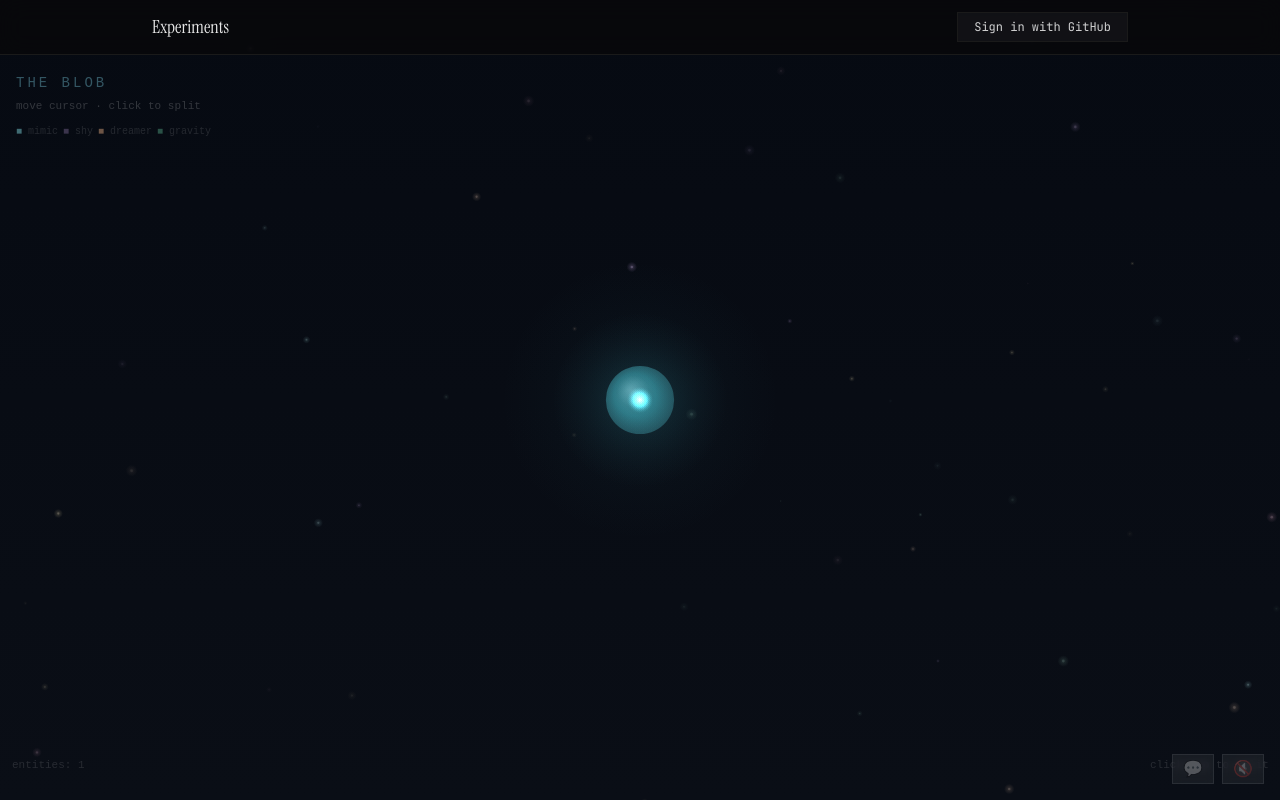
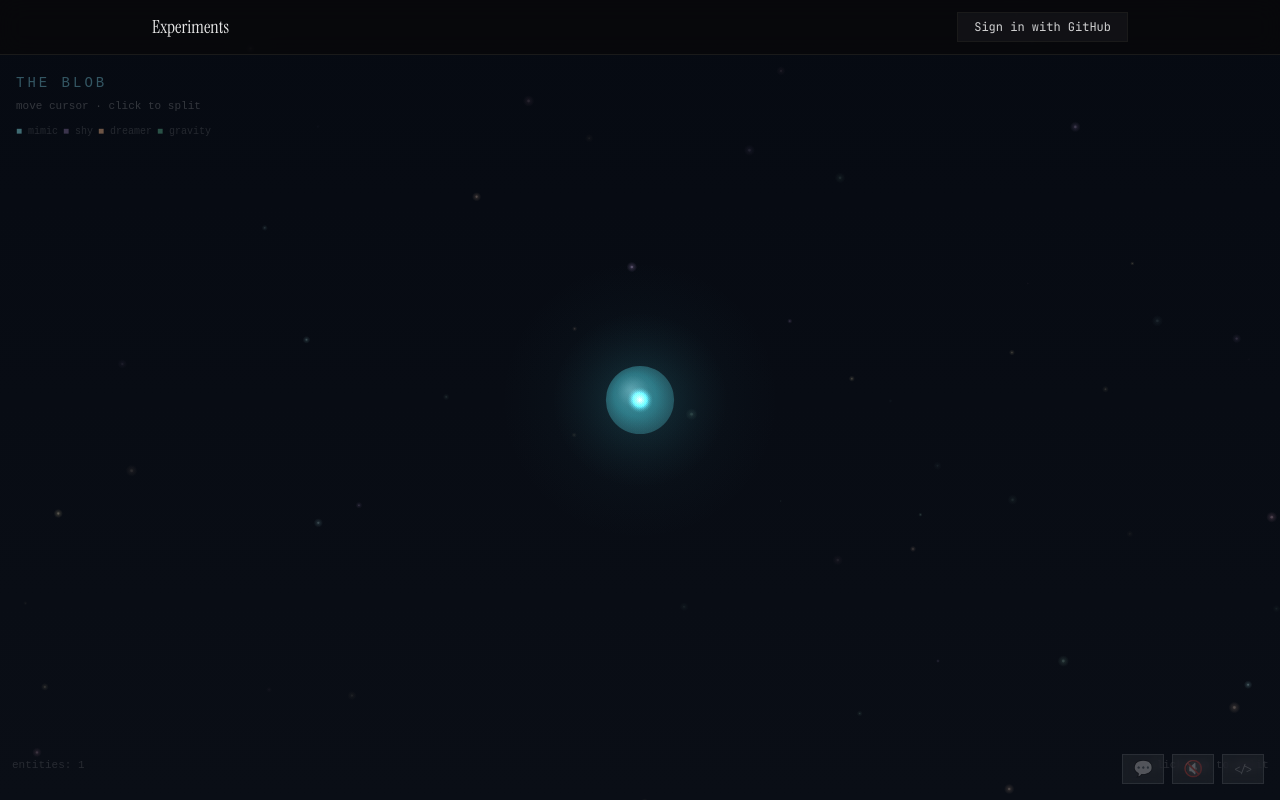
Before and after one commit to neill-k/experiments, a Next.js app: page /e/the-blob in a window 1280 px wide. Built offline with nearby package versions, Linux system fonts and the light colour scheme; no server answers; the database is empty.

Commit message:
chore: scheduled improvement - add view source links to all experiment pages

```diff
--- a/src/app/e/ant-farm/page.tsx
+++ b/src/app/e/ant-farm/page.tsx
@@ -432,6 +432,14 @@ export default function AntFarmPage() {
             <span className="hidden sm:inline font-[family-name:var(--font-mono)] text-[11px] text-white/20">
               Ant Farm
             </span>
+            <a
+              href="https://github.com/neill-k/experiments/tree/main/src/app/e/ant-farm"
+              target="_blank"
+              rel="noopener noreferrer"
+              className="font-[family-name:var(--font-mono)] text-[11px] text-white/15 hover:text-white/40 transition-colors"
+            >
+              &lt;/&gt;
+            </a>
             <button
               onClick={() => setShowComments((s) => !s)}
               className="font-[family-name:var(--font-mono)] text-[11px] text-white/40 hover:text-white/70 transition-colors"
--- a/src/app/e/the-blob/page.tsx
+++ b/src/app/e/the-blob/page.tsx
@@ -458,6 +458,27 @@ export default function TheBlobPage(){
           onMouseEnter={(e)=>{e.currentTarget.style.color='rgba(255,255,255,0.5)';e.currentTarget.style.background='rgba(255,255,255,0.1)';}}
           onMouseLeave={(e)=>{e.currentTarget.style.color='rgba(255,255,255,0.25)';e.currentTarget.style.background='rgba(255,255,255,0.06)';}}
         >{audioPlaying?'🔊':'🔇'}</button>
+        <a
+          href="https://github.com/neill-k/experiments/tree/main/src/app/e/the-blob"
+          target="_blank"
+          rel="noopener noreferrer"
+          onClick={(e)=>e.stopPropagation()}
+          style={{
+            background:'rgba(255,255,255,0.06)',
+            border:'1px solid rgba(255,255,255,0.08)',
+            padding:'6px 10px',
+            color:'rgba(255,255,255,0.15)',
+            fontSize:11,cursor:'pointer',
+            backdropFilter:'blur(4px)',WebkitBackdropFilter:'blur(4px)',
+            transition:'color 0.4s, background 0.4s',
+            lineHeight:1,
+            textDecoration:'none',
+            fontFamily:'var(--font-mono), monospace',
+            display:'flex',alignItems:'center',
+          }}
+          onMouseEnter={(e)=>{e.currentTarget.style.color='rgba(255,255,255,0.4)';e.currentTarget.style.background='rgba(255,255,255,0.1)';}}
+          onMouseLeave={(e)=>{e.currentTarget.style.color='rgba(255,255,255,0.15)';e.currentTarget.style.background='rgba(255,255,255,0.06)';}}
+        >&lt;/&gt;</a>
       </div>
 
       {/* Comments slide-out panel */}
--- a/src/app/page.tsx
+++ b/src/app/page.tsx
@@ -162,12 +162,12 @@ export default async function Home({
             </div>
             <div className="flex items-center gap-4">
               <a
-                href="https://github.com/neill-k"
+                href="https://github.com/neill-k/experiments"
                 target="_blank"
                 rel="noopener noreferrer"
                 className="font-[family-name:var(--font-mono)] text-[11px] text-white/25 hover:text-white/50 transition-colors"
               >
-                GitHub
+                View source
               </a>
               <span className="text-white/10">·</span>
               <a
--- a/src/components/ExperimentNav.tsx
+++ b/src/components/ExperimentNav.tsx
@@ -2,7 +2,7 @@
 
 import Link from 'next/link'
 import { usePathname } from 'next/navigation'
-import { experiments } from '@/lib/experiments'
+import { experiments, sourceUrl } from '@/lib/experiments'
 
 export function ExperimentNav() {
   const pathname = usePathname()
@@ -37,12 +37,22 @@ export function ExperimentNav() {
         <div />
       )}
 
+      <div className="flex flex-col items-center gap-1.5">
         <Link
           href="/"
           className="font-[family-name:var(--font-mono)] text-[10px] uppercase tracking-widest text-white/20 hover:text-white/50 transition-colors"
         >
           All experiments
         </Link>
+        <a
+          href={sourceUrl(currentSlug)}
+          target="_blank"
+          rel="noopener noreferrer"
+          className="font-[family-name:var(--font-mono)] text-[10px] text-white/15 hover:text-white/40 transition-colors"
+        >
+          view source ↗
+        </a>
+      </div>
 
       {next ? (
         <Link
--- a/src/lib/experiments.ts
+++ b/src/lib/experiments.ts
@@ -4,6 +4,8 @@
  * When adding a new experiment, add it here — homepage, sitemap,
  * and inter-experiment navigation all read from this list.
  */
+
+export const REPO_URL = 'https://github.com/neill-k/experiments'
 
 export interface Experiment {
   slug: string
@@ -12,6 +14,11 @@ export interface Experiment {
   description: string
   tags: string[]
   icon?: string
+}
+
+/** Returns the GitHub URL for an experiment's source directory. */
+export function sourceUrl(slug: string): string {
+  return `${REPO_URL}/tree/main/src/app/e/${slug}`
 }
 
 export const experiments: Experiment[] = [
```
Lines whose indentation alone changed are shown as unchanged.
